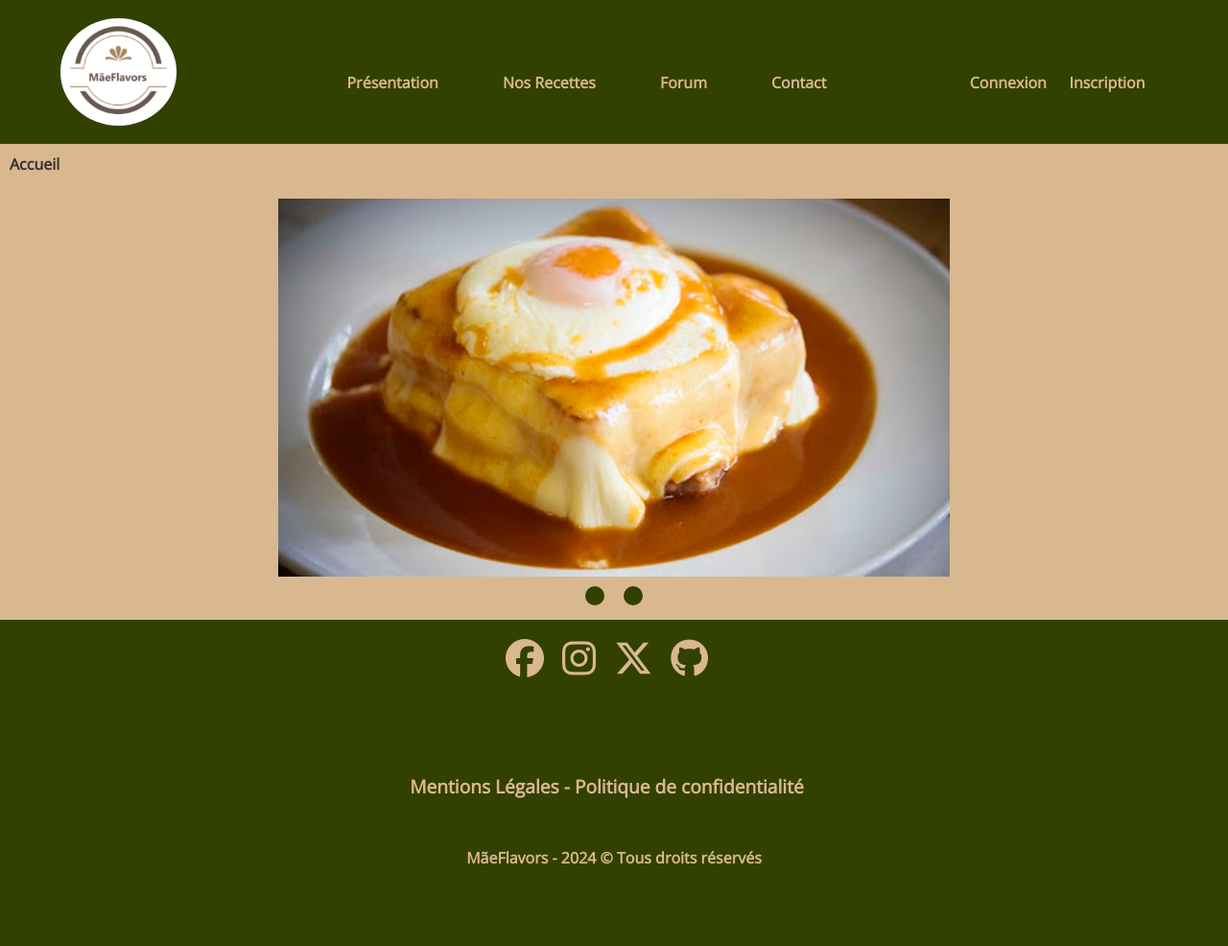
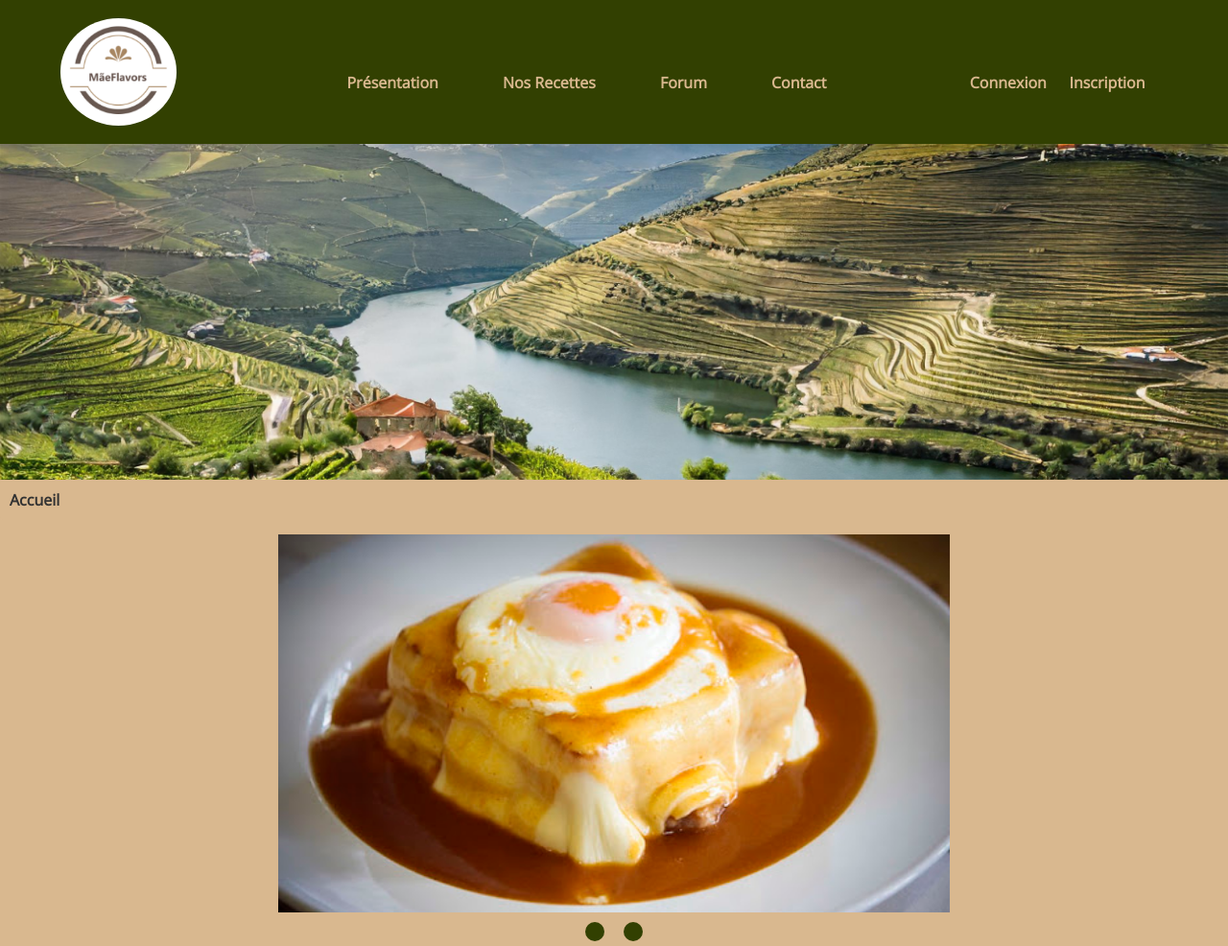
Before and after one commit to miana14/M-eFlavors, a PHP site: page / in a window 1280 px wide. Shown: the top 986 px of the page at 96% size. Before the commit the page ends 901 px from the top, so only its background shows below. Run offline with PHP 8.4, Linux system fonts and the light colour scheme; style sheets or scripts are compiled from the project's sources.

Commit message:
ajout img header

```diff
--- a/assets/style.css
+++ b/assets/style.css
@@ -519,7 +519,7 @@ nav {
 /* ====================================================  HEADER  ===================================================== */
 #banniere {
   width: 100%;
-  height: 40%;
+  height: 350px;
   background-image: url("img/banniere.png");
   background-size: cover;
   background-position: center;
--- a/assets/style.scss
+++ b/assets/style.scss
@@ -34,6 +34,7 @@ body {
     font-weight: bold;
 
 }
+
 
 a {
     text-decoration: none;
@@ -366,7 +367,7 @@ nav {
 
 #banniere {
     width: 100%;
-    height: 40%;
+    height: 350px;
     background-image: url('img/banniere.png');
     background-size: cover;
     background-position: center;
--- a/modele/bdd.php
+++ b/modele/bdd.php
@@ -7,17 +7,17 @@ if ($_SERVER["SCRIPT_FILENAME"] == __FILE__) {
 function connexionPDO() {
     // connexion en local
 
-    $login = "root";
-    $mdp = "";
-    $bd = "maeflavors2";
-    $serveur = "localhost";
+    // $login = "root";
+    // $mdp = "";
+    // $bd = "maeflavors2";
+    // $serveur = "localhost";
 
     // connexion en distant
 
-    // $login = "gretaxao_loureiroma";
-    // $mdp = "LoureiroMa2023!";
-    // $bd = "gretaxao_loureiroma";
-    // $serveur = "www.greta-bretagne-sud.fr";
+    $login = "gretaxao_loureiroma";
+    $mdp = "LoureiroMa2023!";
+    $bd = "gretaxao_loureiroma";
+    $serveur = "www.greta-bretagne-sud.fr";
 
 
     try {
```
Also changed, not shown: assets/style.min.css, 2 other files.
